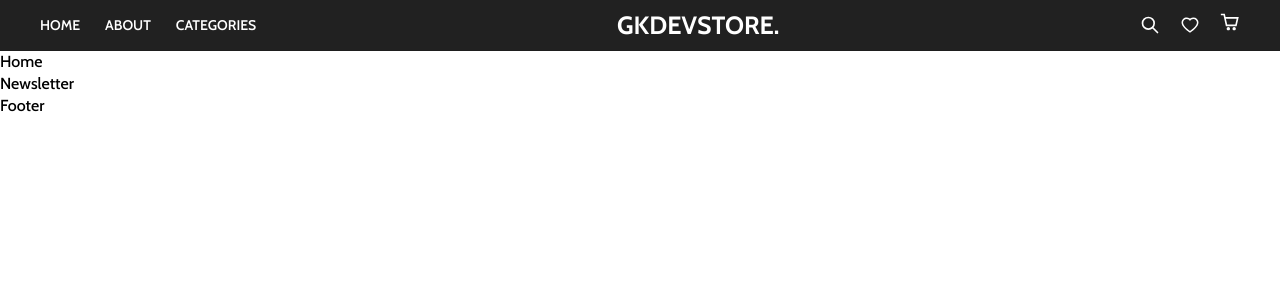
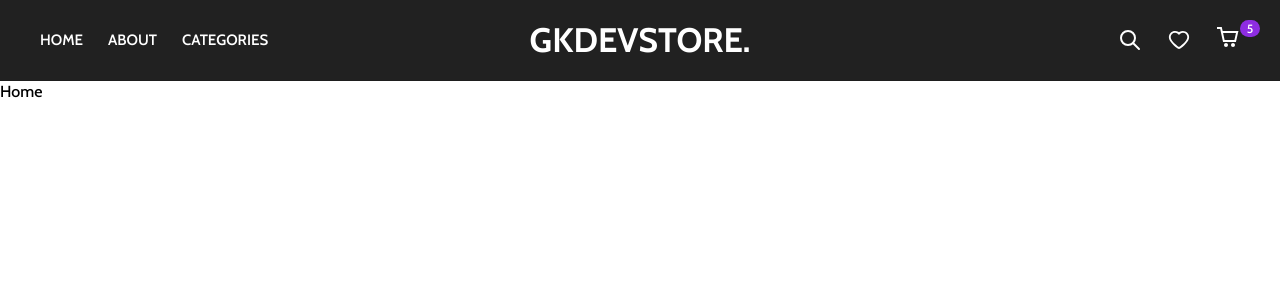
Before and after one commit to gauravkale2799/Ecommerce-store, a React (Create React App) app: page / in a window 1280 px wide. Shown: the top 300 px of the page. Built offline with nearby package versions, Linux system fonts and the light colour scheme.

Commit message:
Header Part Completed

```diff
--- a/src/components/Header/Header.jsx
+++ b/src/components/Header/Header.jsx
@@ -1,17 +1,35 @@
-import {useEffect,useState,useContext} from "react";
-import {useNavigate} from "react-router-dom";
+import { useState, useContext } from "react";
+import { useNavigate } from "react-router-dom";
+import React,{useEffect} from "react";
+import { TbSearch } from "react-icons/tb";
+import { CgShoppingCart } from "react-icons/cg";
+import { AiOutlineHeart } from "react-icons/ai";
 
-import {TbSearch} from "react-icons/tb";
-import {CgShoppingCart} from "react-icons/cg"
-import {AiOutlineHeart} from "react-icons/ai"
-
-import Search  from "./Search/Search";
+import Search from "./Search/Search";
 import Cart from "../Cart/Cart";
 import { Context } from "../../utils/context";
 
 import "./Header.scss";
+// use state is used to set the value of the data manually
+//useEffect is used for the component to render when it call first time,
+// dependencies array in state , state update when the useEffect call it
 const Header = () => {
-    return <header className="main-header">
+  const [scrolled, setScrolled] = React.useState(false);
+  const handleScroll = () => {
+    const offset = window.scrollY;
+    if (offset > 200) {
+      setScrolled(true);
+    }
+     else {
+      setScrolled(false);
+    }
+  };
+  useEffect(() => {
+    window.addEventListener("scroll", handleScroll)
+  }, []);
+  // back tic can be used to write your own java script code
+  return (
+    <header className={`main-header${scrolled ? 'stickey-header' : ""}`}>
       <div className="header-content">
         <ul className="left">
           <li>Home</li>
@@ -20,17 +38,16 @@ const Header = () => {
         </ul>
         <div className="centre">GKDEVSTORE.</div>
         <div className="right">
-                <TbSearch/>
-                <AiOutlineHeart/>
+          <TbSearch />
+          <AiOutlineHeart />
           <span className="cart-icon">
-                    <CgShoppingCart/>
+            <CgShoppingCart />
+            <span>5</span>
           </span>
-
         </div>
-
       </div>
-
     </header>
+  );
 };
 
 export default Header;
--- a/src/components/Header/Header.scss
+++ b/src/components/Header/Header.scss
@@ -4,45 +4,90 @@
   padding: 0 20px;
   background-color: #212121;
   color: white;
-    border-bottom: 1px solid rgba(0,0,0,0.1);
+  border-bottom: 1px solid rgba(0, 0, 0, 0.1);
   z-index: 99;
+  @include md {
+    padding: 0 40px;
+  }
 
-    .header-content{
+  .header-content {
     display: flex;
     justify-content: space-between;
     align-items: center;
     height: 50px;
     max-width: 1200px;
     margin: 0 auto;
-        .left{
+    @include md {
+      height: 80px;
+    }
+    .left {
       list-style-type: none;
+      display: none;
+      gap: 25px;
+      @include md {
         display: flex;
-            gap: 25px;
-            li{font-size: 14px;
+      }
+      li {
+        font-size: 15px;
         font-weight: 600;
         text-transform: uppercase;
         cursor: pointer;
-
       }
-
     }
-        .centre{
+    .centre {
       font-size: 25px;
       font-weight: 700;
       cursor: pointer;
-
+      @include md {
+        font-size: 34px;
+        position: absolute;
+        left: 50%;
+        transform: translateX(-50%);
       }
-        .right{
+    }
+    .right {
       list-style-type: none;
       display: flex;
       align-items: center;
       gap: 20px;
-            svg{
+      @include md {
+        gap: 25px;
+      }
+      svg {
         font-size: 20px;
         cursor: pointer;
-            }
-
+        @include md {
+          font-size: 24px;
         }
       }
-
+      .cart-icon {
+        position: relative;
+        span {
+          min-width: 20px;
+          text-align: center;
+          background-color: #8e2de2;
+          padding: 2.5px;
+          position: absolute;
+          top: -5px;
+          right: -12;
+          font-size: 12px;
+          line-height: 1;
+          border-radius: 10px;
         }
+      }
+    }
+  }
+  &.stickey-header {
+    position: sticky;
+    top: 0;
+    animation: stickeyHeader 0.3s ease forwards;
+  }
+}
+@keyframes stickeyHeader {
+  0% {
+    transform: translateY(-80px);
+  }
+  100% {
+    transform: translateY(0);
+  }
+}
--- a/src/components/Home/Home.jsx
+++ b/src/components/Home/Home.jsx
@@ -1,6 +1,6 @@
 import "./Home.scss";
 const Home = () => {
-    return <div>Home</div>;
+    return <div className="home">Home</div>;
 };
 
 export default Home;
--- a/src/components/Home/Home.scss
+++ b/src/components/Home/Home.scss
@@ -1 +1,4 @@
 @import "../../css-config/mixins.scss";
+.home{
+    height: 2000px;
+}
```
Lines whose indentation alone changed are shown as unchanged.
